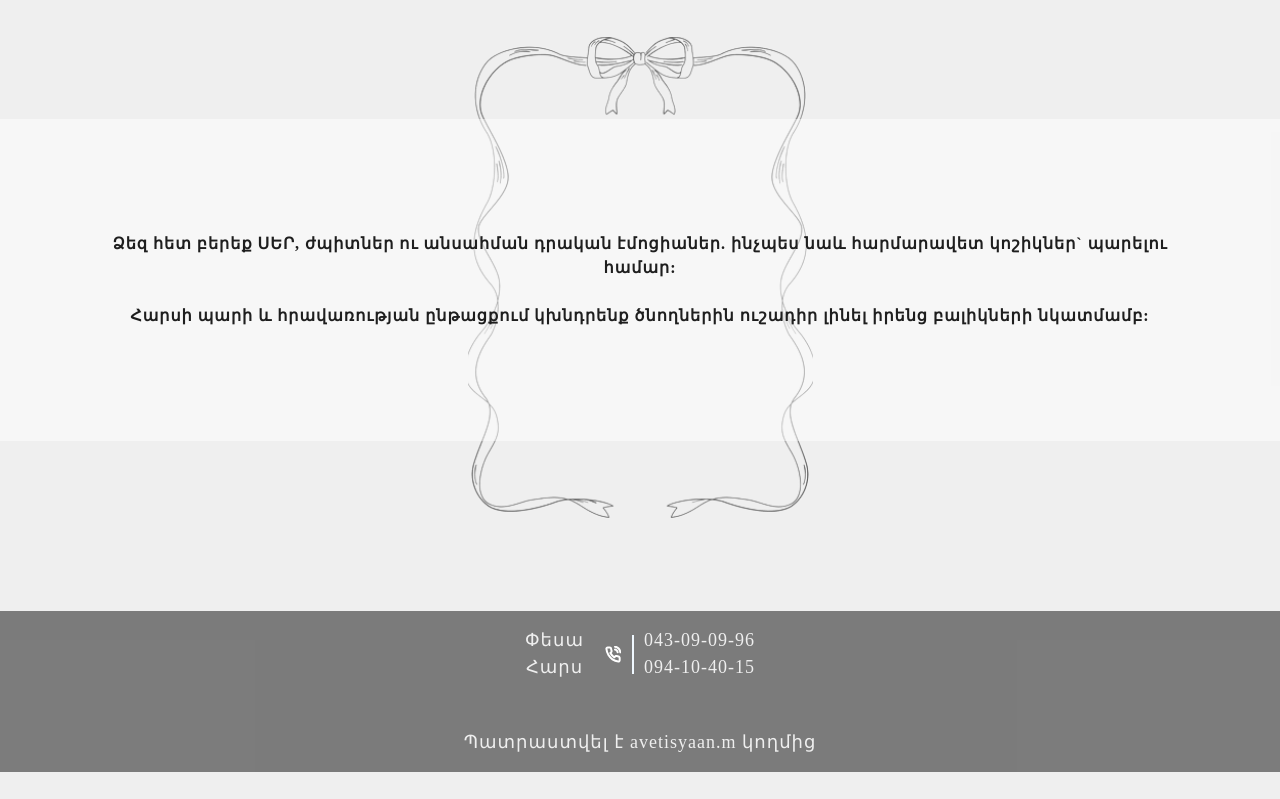
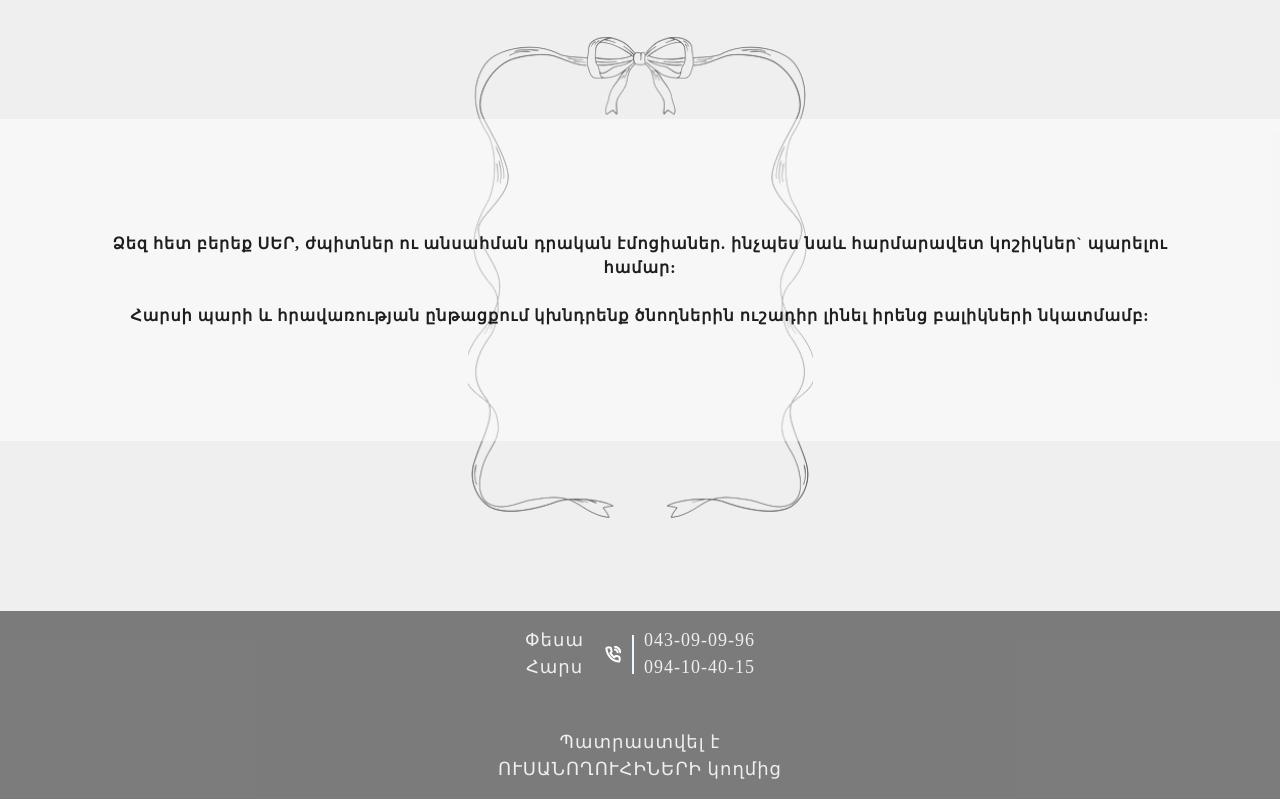
Before and after one commit to avetisyanmarine/Wedding, a React (Vite) app: page / in a window 1280 px wide. Shown: the part 7997-8796 px from the top of the page. Before the commit the page ends 8769 px from the top, so only its background shows below. Built offline with nearby package versions, Linux system fonts and the light colour scheme; a web font is replaced by a local one.

Commit message:
Fixing instagram path and case sensitivity

```diff
--- a/src/components/last-footer-page/index.jsx
+++ b/src/components/last-footer-page/index.jsx
@@ -28,7 +28,7 @@ export const LastFooterPage = () => {
               </div>
             </div>
           </div>
-          <p>Պատրաստվել է <a href="https://www.instagram.com/avetisyaan.m/">avetisyaan.m</a> կողմից</p>
+          <p>Պատրաստվել է <a href="https://www.instagram.com/avetisyaan.m/">ՈՒՍԱՆՈՂՈՒՀԻՆԵՐԻ</a> կողմից</p>
         </LastFooterPagePartContext>
       </Container>
     </LastFooterPagePart>
--- a/src/components/second-page/index.jsx
+++ b/src/components/second-page/index.jsx
@@ -65,7 +65,7 @@ export const SecondPage = () => {
           data-aos="fade-up"
           data-aos-offset="400"
           data-aos-anchor-placement="top-bottom"
-          data-aos-duration="1200"
+          data-aos-duration="600"
           data-aos-delay="300"
         >
           Սիրելի հյուրեր
```
